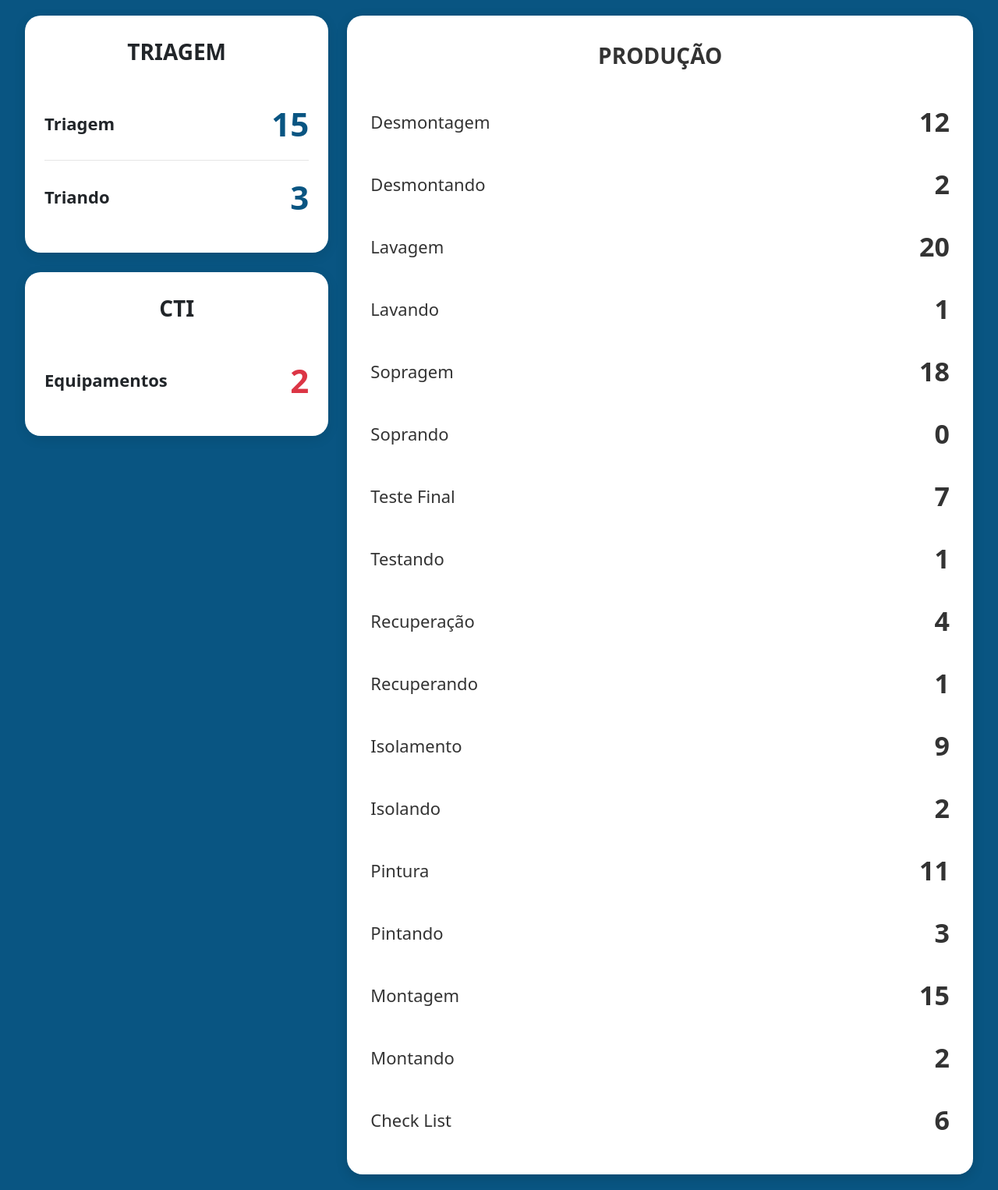
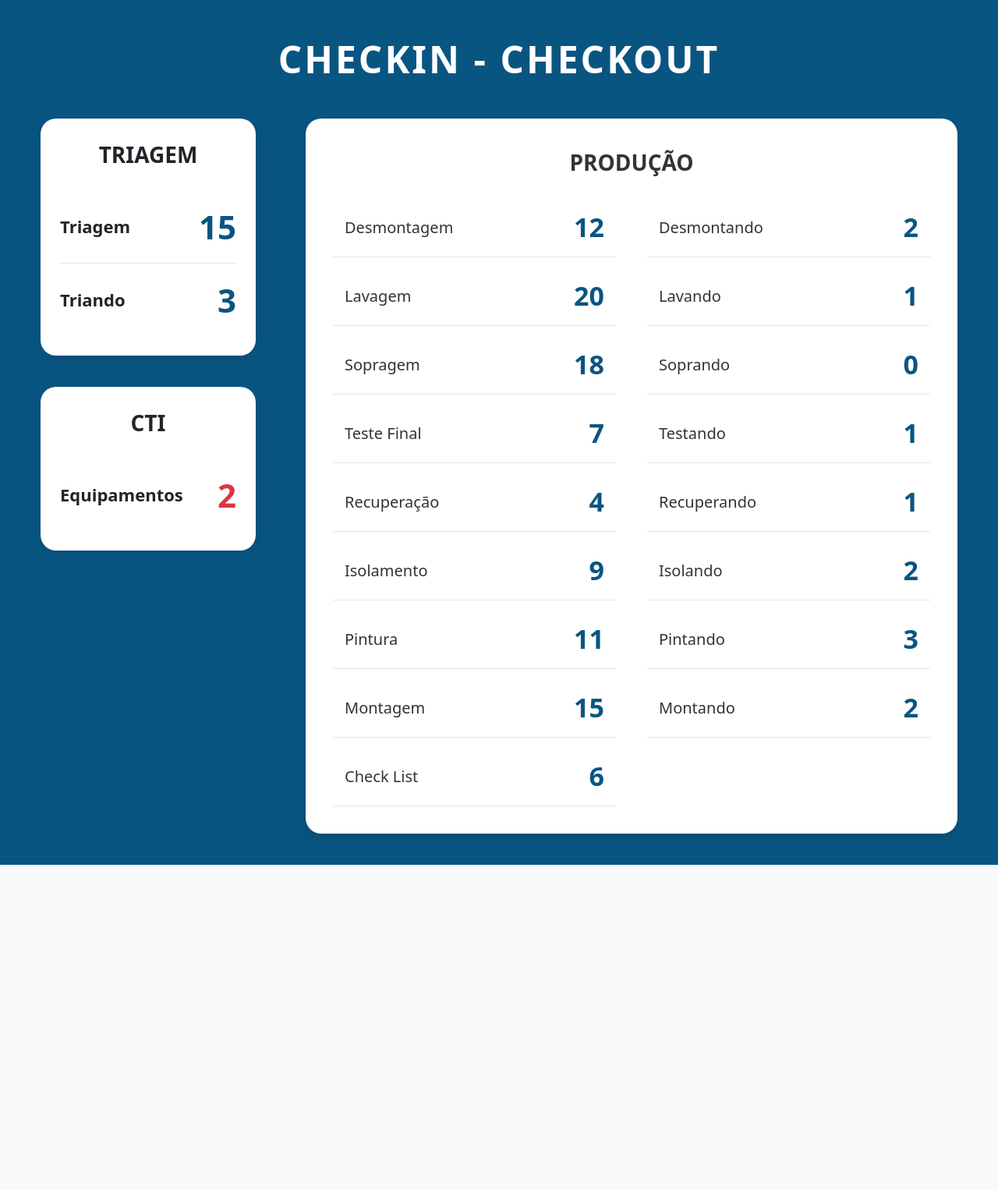
Before and after one commit to Gegesilva/checkincheckout, a PHP site: page /views/index.php in a window 1280 px wide. Shown: the whole page at 78% size. After the commit the page ends 1109 px from the top, so only its background shows below. Run offline with PHP 8.4, Linux system fonts and the light colour scheme.

Commit message:
Tela inicial

```diff
--- a/assets/css/style.css
+++ b/assets/css/style.css
@@ -1,13 +1,13 @@
         body {
             background: #095582;
-            padding: 20px;
+            padding: 40px;
         }
 
         .painel-lateral {
             background: #fff;
             border-radius: 20px;
             padding: 25px;
-            margin-bottom: 25px;
+            margin-bottom: 40px;
             box-shadow: 0 4px 15px rgba(0, 0, 0, .10);
         }
 
@@ -15,7 +15,7 @@
             background: #ffffff;
             color: #333;
             border-radius: 20px;
-            padding: 30px;
+            padding: 35px;
             min-height: 100%;
             box-shadow: 0 4px 15px rgba(0, 0, 0, .15);
         }
@@ -93,3 +93,38 @@
                 font-size: 30px;
             }
         }
+
+        .titulo-sistema {
+            color: #fff;
+            font-size: 48px;
+            font-weight: 800;
+            text-align: center;
+            margin-bottom: 40px;
+            text-transform: uppercase;
+            letter-spacing: 3px;
+        }
+
+
+        .producao-grid {
+            display: grid;
+            grid-template-columns: repeat(2, 1fr);
+            gap: 12px 40px;
+        }
+
+        .producao-item {
+            display: flex;
+            justify-content: space-between;
+            align-items: center;
+            padding: 12px 15px;
+            border-bottom: 1px solid #e5e5e5;
+        }
+
+        .producao-item span:first-child {
+            font-size: 20px;
+        }
+
+        .producao-item span:last-child {
+            font-size: 34px;
+            font-weight: bold;
+            color: #095582;
+        }
--- a/views/index.php
+++ b/views/index.php
@@ -40,17 +40,21 @@ $checklist = 6;
     <title>Mapa Global</title>
 
     <link href="https://cdn.jsdelivr.net/npm/bootstrap@5.3.7/dist/css/bootstrap.min.css" rel="stylesheet">
-    <link rel="stylesheet" href="assets/css/style.css">
+    <link rel="stylesheet" href="../assets/css/style.css">
 </head>
 
 <body>
 
+    <div class="titulo-sistema">
+        Checkin - Checkout
+    </div>
+
     <div class="container-fluid">
 
-        <div class="row gx-6 gy-4">
+        <div class="row" style="column-gap:40px;">
 
             <!-- ESQUERDA -->
-            <div class="col-lg-4">
+            <div class="col-lg-3">
 
                 <!-- TRIAGEM -->
                 <div class="painel-lateral">
@@ -88,97 +92,100 @@ $checklist = 6;
             </div>
 
             <!-- DIREITA -->
-            <div class="col-lg-8">
-
+            <div class="col">
                 <div class="painel-producao">
 
                     <div class="titulo-painel">
                         PRODUÇÃO
                     </div>
 
-                    <div class="item-producao">
-                        <span class="nome">Desmontagem</span>
-                        <span class="valor"><?= $desmontagem ?></span>
+                    <div class="producao-grid">
+
+                        <div class="producao-item">
+                            <span>Desmontagem</span>
+                            <span><?= $desmontagem ?></span>
                         </div>
 
-                    <div class="item-producao">
-                        <span class="nome">Desmontando</span>
-                        <span class="valor"><?= $desmontando ?></span>
+                        <div class="producao-item">
+                            <span>Desmontando</span>
+                            <span><?= $desmontando ?></span>
                         </div>
 
-                    <div class="item-producao">
-                        <span class="nome">Lavagem</span>
-                        <span class="valor"><?= $lavagem ?></span>
+                        <div class="producao-item">
+                            <span>Lavagem</span>
+                            <span><?= $lavagem ?></span>
                         </div>
 
-                    <div class="item-producao">
-                        <span class="nome">Lavando</span>
-                        <span class="valor"><?= $lavando ?></span>
+                        <div class="producao-item">
+                            <span>Lavando</span>
+                            <span><?= $lavando ?></span>
                         </div>
 
-                    <div class="item-producao">
-                        <span class="nome">Sopragem</span>
-                        <span class="valor"><?= $sopragem ?></span>
+                        <div class="producao-item">
+                            <span>Sopragem</span>
+                            <span><?= $sopragem ?></span>
                         </div>
 
-                    <div class="item-producao">
-                        <span class="nome">Soprando</span>
-                        <span class="valor"><?= $soprando ?></span>
+                        <div class="producao-item">
+                            <span>Soprando</span>
+                            <span><?= $soprando ?></span>
                         </div>
 
-                    <div class="item-producao">
-                        <span class="nome">Teste Final</span>
-                        <span class="valor"><?= $teste_final ?></span>
+                        <div class="producao-item">
+                            <span>Teste Final</span>
+                            <span><?= $teste_final ?></span>
                         </div>
 
-                    <div class="item-producao">
-                        <span class="nome">Testando</span>
-                        <span class="valor"><?= $testando ?></span>
+                        <div class="producao-item">
+                            <span>Testando</span>
+                            <span><?= $testando ?></span>
                         </div>
 
-                    <div class="item-producao">
-                        <span class="nome">Recuperação</span>
-                        <span class="valor"><?= $recuperacao ?></span>
+                        <div class="producao-item">
+                            <span>Recuperação</span>
+                            <span><?= $recuperacao ?></span>
                         </div>
 
-                    <div class="item-producao">
-                        <span class="nome">Recuperando</span>
-                        <span class="valor"><?= $recuperando ?></span>
+                        <div class="producao-item">
+                            <span>Recuperando</span>
+                            <span><?= $recuperando ?></span>
                         </div>
 
-                    <div class="item-producao">
-                        <span class="nome">Isolamento</span>
-                        <span class="valor"><?= $isolamento ?></span>
+                        <div class="producao-item">
+                            <span>Isolamento</span>
+                            <span><?= $isolamento ?></span>
                         </div>
 
-                    <div class="item-producao">
-                        <span class="nome">Isolando</span>
-                        <span class="valor"><?= $isolando ?></span>
+                        <div class="producao-item">
+                            <span>Isolando</span>
+                            <span><?= $isolando ?></span>
                         </div>
 
-                    <div class="item-producao">
-                        <span class="nome">Pintura</span>
-                        <span class="valor"><?= $pintura ?></span>
+                        <div class="producao-item">
+                            <span>Pintura</span>
+                            <span><?= $pintura ?></span>
                         </div>
 
-                    <div class="item-producao">
-                        <span class="nome">Pintando</span>
-                        <span class="valor"><?= $pintando ?></span>
+                        <div class="producao-item">
+                            <span>Pintando</span>
+                            <span><?= $pintando ?></span>
                         </div>
 
-                    <div class="item-producao">
-                        <span class="nome">Montagem</span>
-                        <span class="valor"><?= $montagem ?></span>
+                        <div class="producao-item">
+                            <span>Montagem</span>
+                            <span><?= $montagem ?></span>
                         </div>
 
-                    <div class="item-producao">
-                        <span class="nome">Montando</span>
-                        <span class="valor"><?= $montando ?></span>
+                        <div class="producao-item">
+                            <span>Montando</span>
+                            <span><?= $montando ?></span>
                         </div>
 
-                    <div class="item-producao">
-                        <span class="nome">Check List</span>
-                        <span class="valor"><?= $checklist ?></span>
+                        <div class="producao-item">
+                            <span>Check List</span>
+                            <span><?= $checklist ?></span>
+                        </div>
+
                     </div>
 
                 </div>
```
Lines whose indentation alone changed are shown as unchanged.
